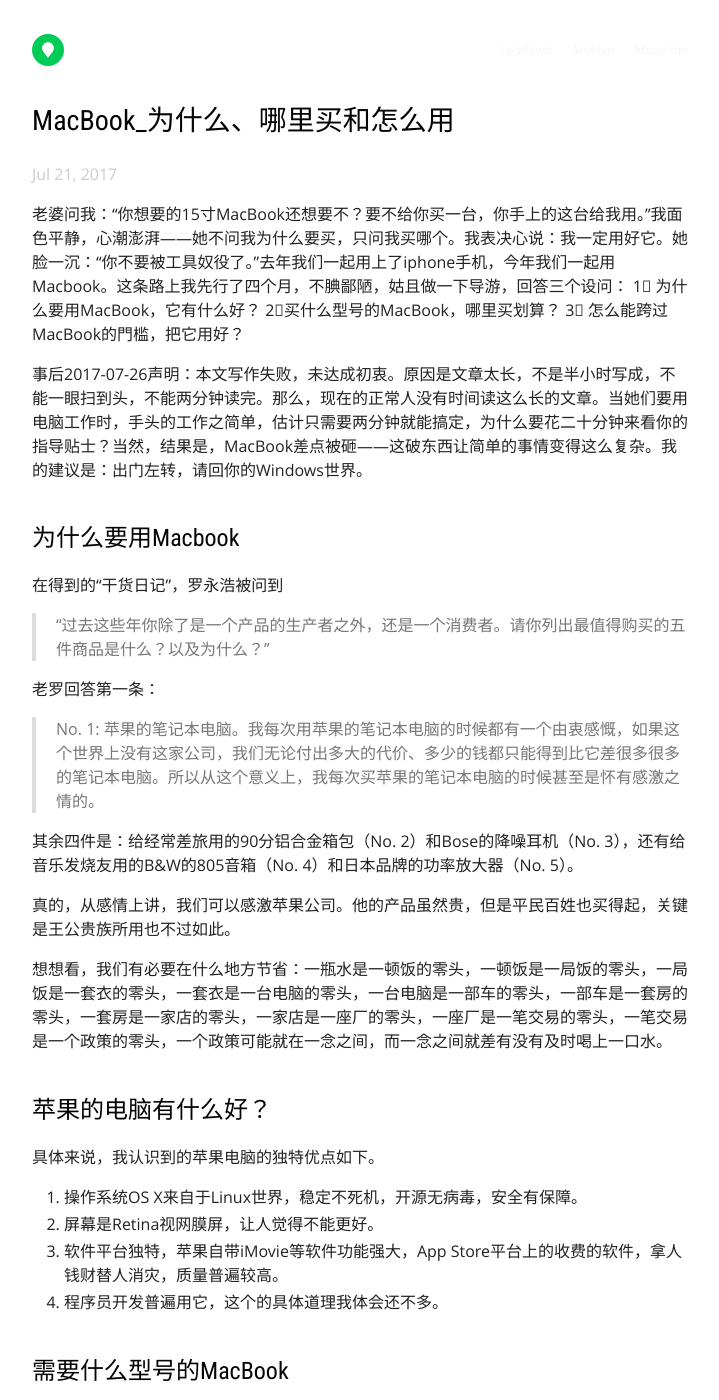
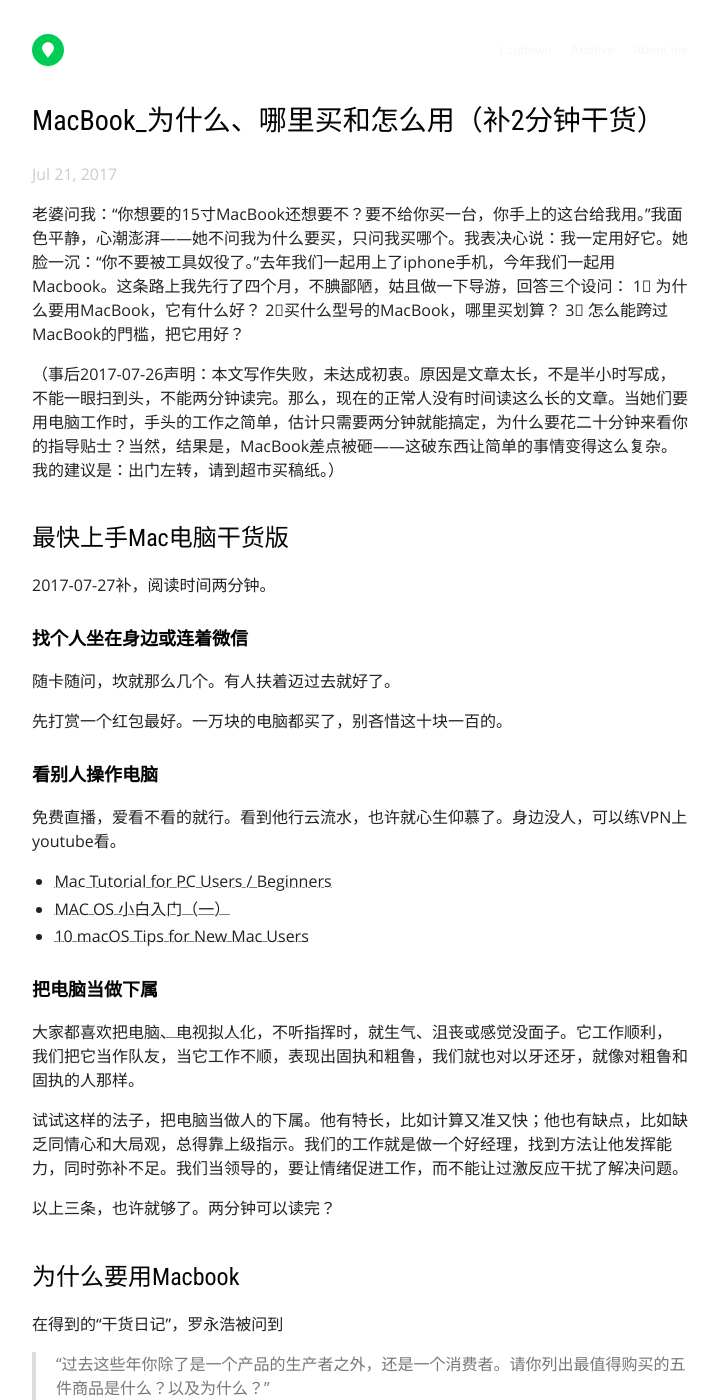
Before and after one commit to John-Qu/John-Qu.github.io, a Jekyll site: the page built from _posts/2017-07-21-Another Macbook why, where and how.md, in a window 1280 px wide and 1400 px high. Shown: the whole window, without its empty margins (280-999 px from the left). Built offline with Jekyll 4.4.1, drawn with Linux system fonts in a browser that asks for light colours.

Commit message:
update how to use a mac by 2 minites ganhuo

```diff
--- a/_posts/2017-07-21-Another Macbook why, where and how.md
+++ b/_posts/2017-07-21-Another Macbook why, where and how.md
@@ -1,6 +1,6 @@
 ---
 layout: post
-title:  "MacBook_为什么、哪里买和怎么用"
+title:  "MacBook_为什么、哪里买和怎么用（补2分钟干货）"
 date:   2017-07-21 18:51 +0800
 categories: tools
 ---
@@ -10,7 +10,33 @@
 2⃣️买什么型号的MacBook，哪里买划算？
 3⃣️ 怎么能跨过MacBook的門槛，把它用好？
 
-事后2017-07-26声明：本文写作失败，未达成初衷。原因是文章太长，不是半小时写成，不能一眼扫到头，不能两分钟读完。那么，现在的正常人没有时间读这么长的文章。当她们要用电脑工作时，手头的工作之简单，估计只需要两分钟就能搞定，为什么要花二十分钟来看你的指导贴士？当然，结果是，MacBook差点被砸——这破东西让简单的事情变得这么复杂。我的建议是：出门左转，请回你的Windows世界。
+（事后2017-07-26声明：本文写作失败，未达成初衷。原因是文章太长，不是半小时写成，不能一眼扫到头，不能两分钟读完。那么，现在的正常人没有时间读这么长的文章。当她们要用电脑工作时，手头的工作之简单，估计只需要两分钟就能搞定，为什么要花二十分钟来看你的指导贴士？当然，结果是，MacBook差点被砸——这破东西让简单的事情变得这么复杂。我的建议是：出门左转，请到超市买稿纸。）
+
+## 最快上手Mac电脑干货版
+
+2017-07-27补，阅读时间两分钟。
+
+### 找个人坐在身边或连着微信
+
+随卡随问，坎就那么几个。有人扶着迈过去就好了。
+
+先打赏一个红包最好。一万块的电脑都买了，别吝惜这十块一百的。
+
+### 看别人操作电脑
+
+免费直播，爱看不看的就行。看到他行云流水，也许就心生仰慕了。身边没人，可以练VPN上youtube看。
+
+- [Mac Tutorial for PC Users / Beginners](https://www.youtube.com/watch?v=MN0FD8KW2V4)
+- [MAC OS 小白入门（一）](https://www.youtube.com/watch?v=ecrbLEGzN9w)
+- [10 macOS Tips for New Mac Users](https://www.youtube.com/watch?v=IVer9B7lw00)
+
+### 把电脑当做下属
+
+大家都喜欢[把电脑、电视拟人化](https://web.stanford.edu/group/cslipublications/cslipublications/site/1575860538.shtml)，不听指挥时，就生气、沮丧或感觉没面子。它工作顺利，我们把它当作队友，当它工作不顺，表现出固执和粗鲁，我们就也对以牙还牙，就像对粗鲁和固执的人那样。
+
+试试这样的法子，把电脑当做人的下属。他有特长，比如计算又准又快；他也有缺点，比如缺乏同情心和大局观，总得靠上级指示。我们的工作就是做一个好经理，找到方法让他发挥能力，同时弥补不足。我们当领导的，要让情绪促进工作，而不能让过激反应干扰了解决问题。
+
+以上三条，也许就够了。两分钟可以读完？
 
 ## 为什么要用Macbook
 
```
